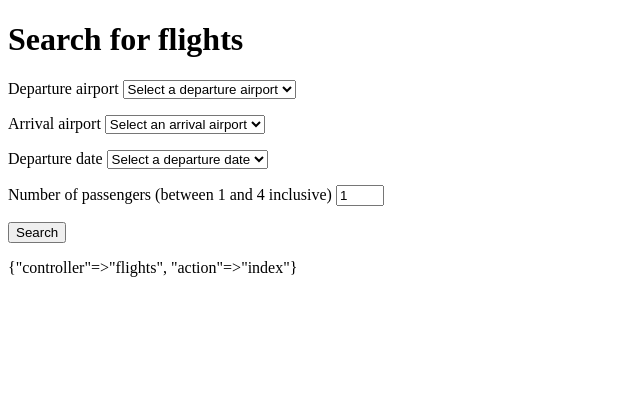
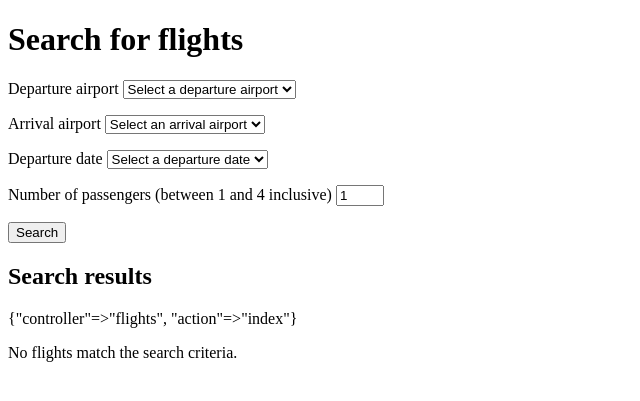
Before and after one commit to Kezy-d4/flight_booker, a Rails app: page /flights in a window 1280 px wide. Shown: the top 401 px of the page, without its empty margins (0-640 px from the left). Run offline with Rails 7, Linux system fonts and the light colour scheme; data comes from the database, SQL or seed files in the repository; parts of the project's set-up code (start-up, migrations or seed data) failed here and were passed over; some libraries are stand-ins or nearby versions.

Commit message:
feat: send flights matching the search criteria to the index view

```diff
--- a/app/controllers/flights_controller.rb
+++ b/app/controllers/flights_controller.rb
@@ -2,5 +2,10 @@ class FlightsController < ApplicationController
   def index
     @airports = Airport.all
     @flights = Flight.all
+    @searched_flights =
+      Flight
+        .departing_from_airport(params[:departure_airport_id])
+        .arriving_at_airport(params[:arrival_airport_id])
+        .departing_on_date(params[:departure_date])
   end
 end
--- a/app/models/flight.rb
+++ b/app/models/flight.rb
@@ -10,4 +10,8 @@ class Flight < ApplicationRecord
 
   belongs_to :departure_airport, class_name: "Airport"
   belongs_to :arrival_airport, class_name: "Airport"
+
+  scope :departing_from_airport, ->(airport_id) { where("departure_airport_id == ?", airport_id) }
+  scope :arriving_at_airport, ->(airport_id) { where("arrival_airport_id == ?", airport_id) }
+  scope :departing_on_date, ->(date) { where("departure_date == ?", date) }
 end
--- a/app/views/flights/index.html.erb
+++ b/app/views/flights/index.html.erb
@@ -56,4 +56,17 @@
   </p>
 <% end %>
 
-<%= params %>
+<h2>Search results</h2>
+
+<p>
+  <%= params %>
+</p>
+
+<% if @searched_flights.none? %>
+  <p>No flights match the search criteria.</p>
+<% elsif @searched_flights.any? %>
+  <p>The following flight(s) match your search criteria.</p>
+  <p>
+    <%= debug @searched_flights %>
+  </p>
+<% end %>
```
